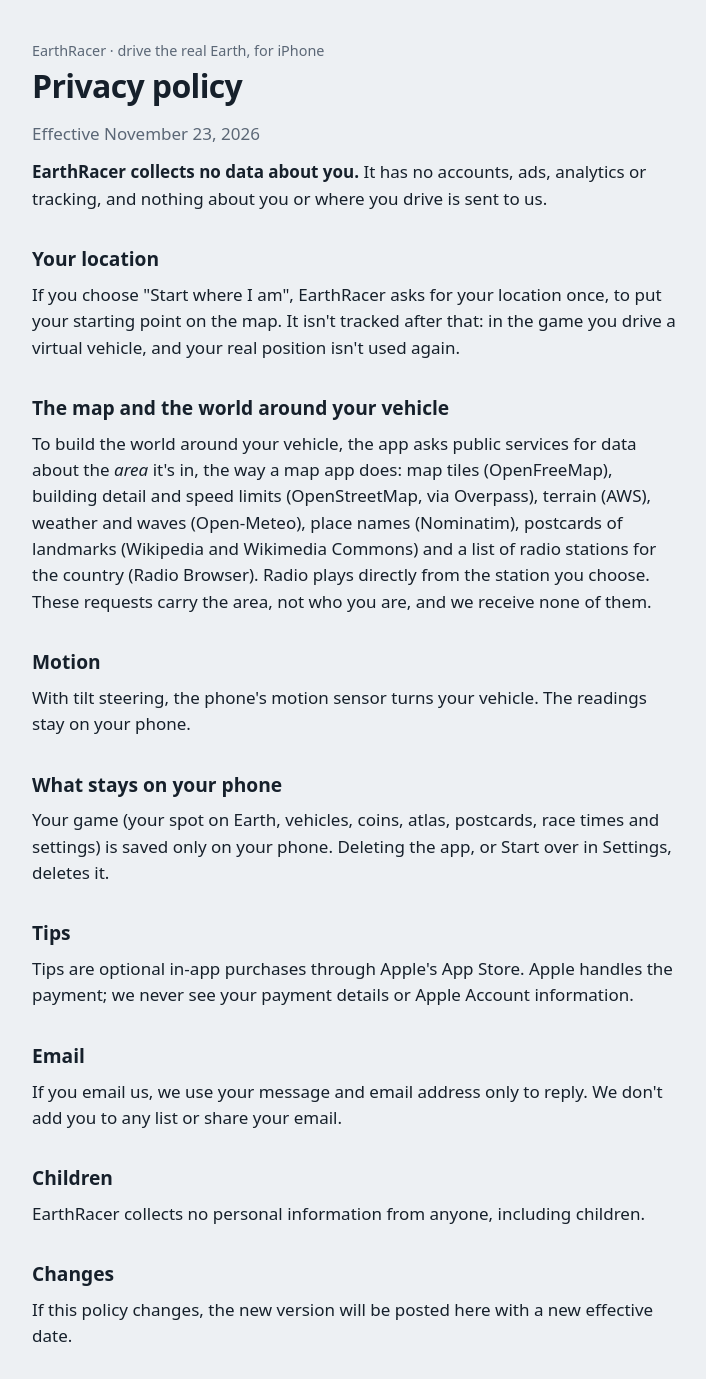
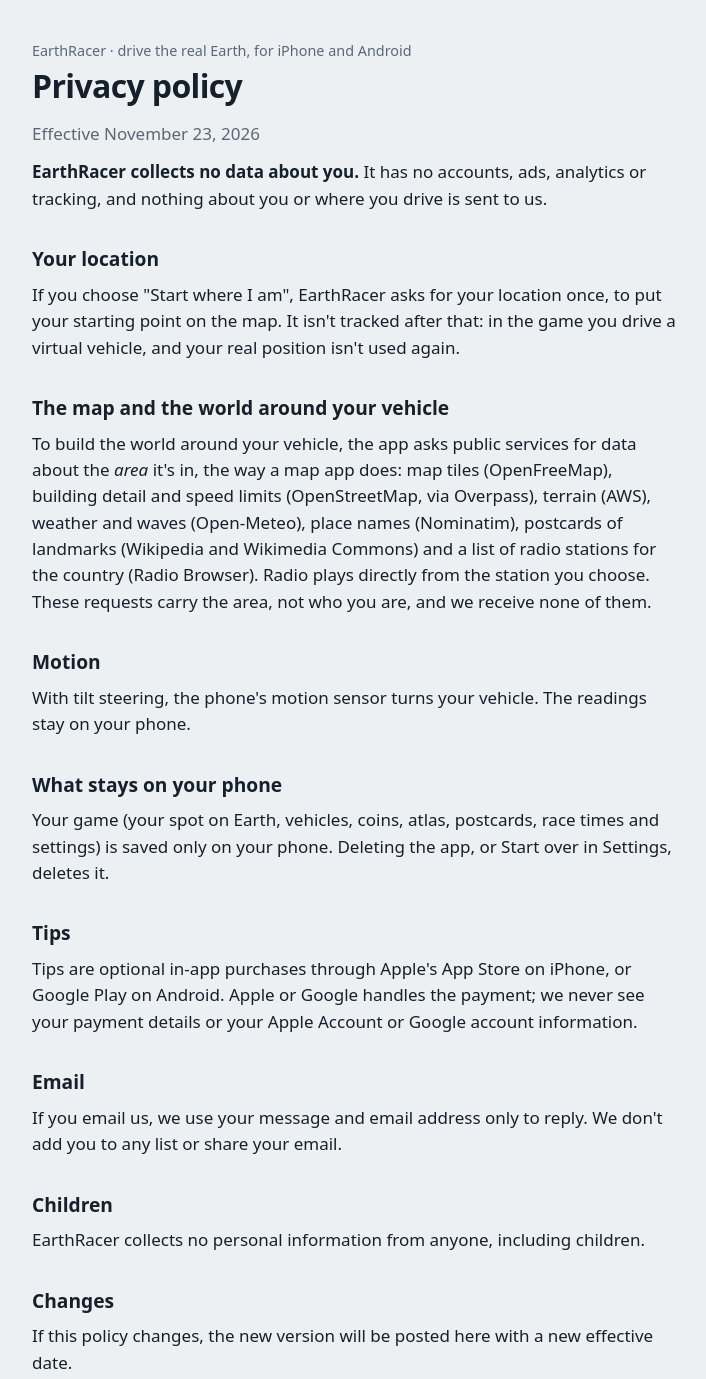
Before and after one commit to mediavanity-dev/earthracer-app, a plain HTML site: page privacy.html in a window 1280 px wide. Shown: the top 1379 px of the page, without its empty margins (284-990 px from the left). Drawn offline with Linux system fonts and the light colour scheme.

Commit message:
Privacy policy: the app is also on Android through Google Play
Co-Authored-By: Claude Opus 5.5 <noreply@anthropic.com>

```diff
--- a/privacy.html
+++ b/privacy.html
@@ -4,12 +4,12 @@
 <meta charset="utf-8">
 <meta name="viewport" content="width=device-width, initial-scale=1">
 <title>EarthRacer Privacy Policy</title>
-<meta name="description" content="Privacy policy for EarthRacer, an open-world driving game on the real Earth, for iPhone.">
+<meta name="description" content="Privacy policy for EarthRacer, an open-world driving game on the real Earth, for iPhone and Android.">
 <link rel="stylesheet" href="style.css">
 </head>
 <body>
 <main>
-<p class="eyebrow">EarthRacer · drive the real Earth, for iPhone</p>
+<p class="eyebrow">EarthRacer · drive the real Earth, for iPhone and Android</p>
 <h1>Privacy policy</h1>
 <p class="mute">Effective November 23, 2026</p>
 
@@ -28,7 +28,7 @@
 <p>Your game (your spot on Earth, vehicles, coins, atlas, postcards, race times and settings) is saved only on your phone. Deleting the app, or Start over in Settings, deletes it.</p>
 
 <h2>Tips</h2>
-<p>Tips are optional in-app purchases through Apple's App Store. Apple handles the payment; we never see your payment details or Apple Account information.</p>
+<p>Tips are optional in-app purchases through Apple's App Store on iPhone, or Google Play on Android. Apple or Google handles the payment; we never see your payment details or your Apple Account or Google account information.</p>
 
 <h2>Email</h2>
 <p>If you email us, we use your message and email address only to reply. We don't add you to any list or share your email.</p>
```
